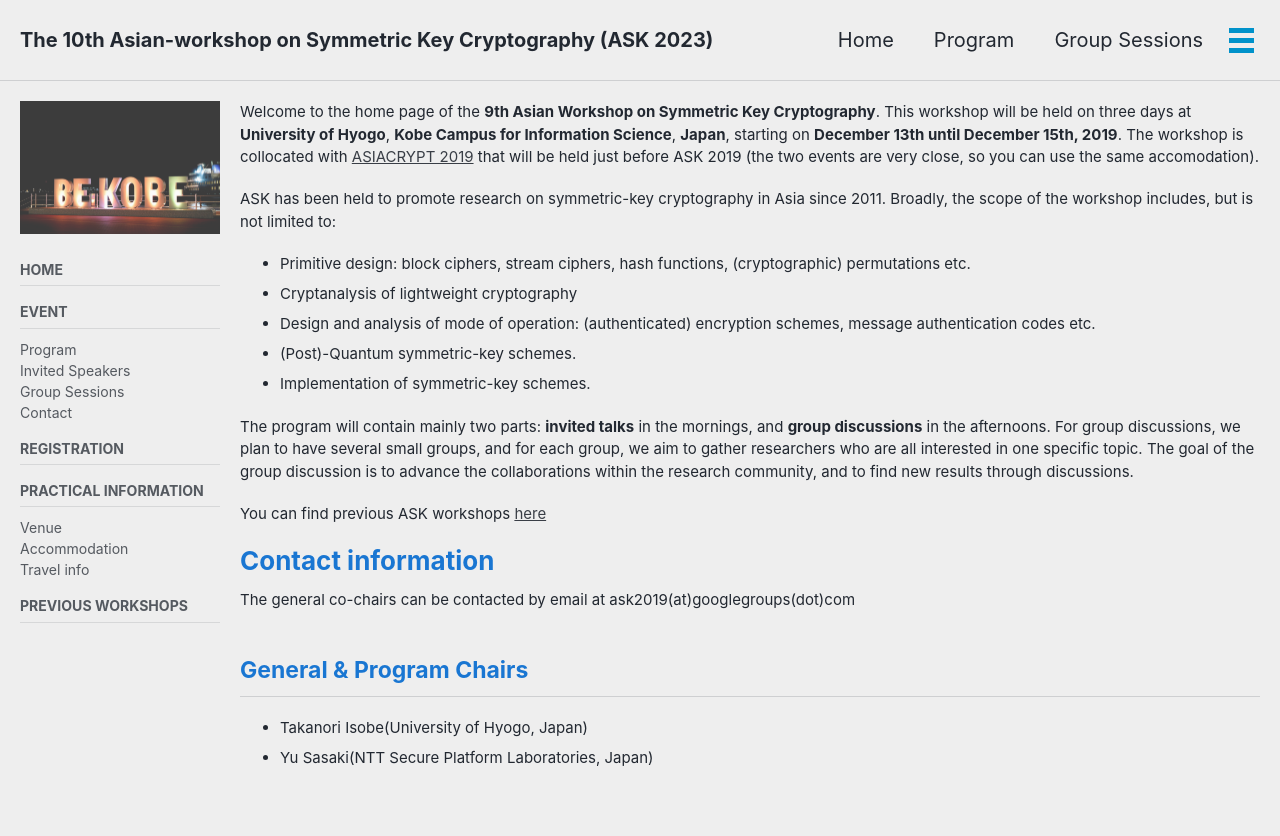
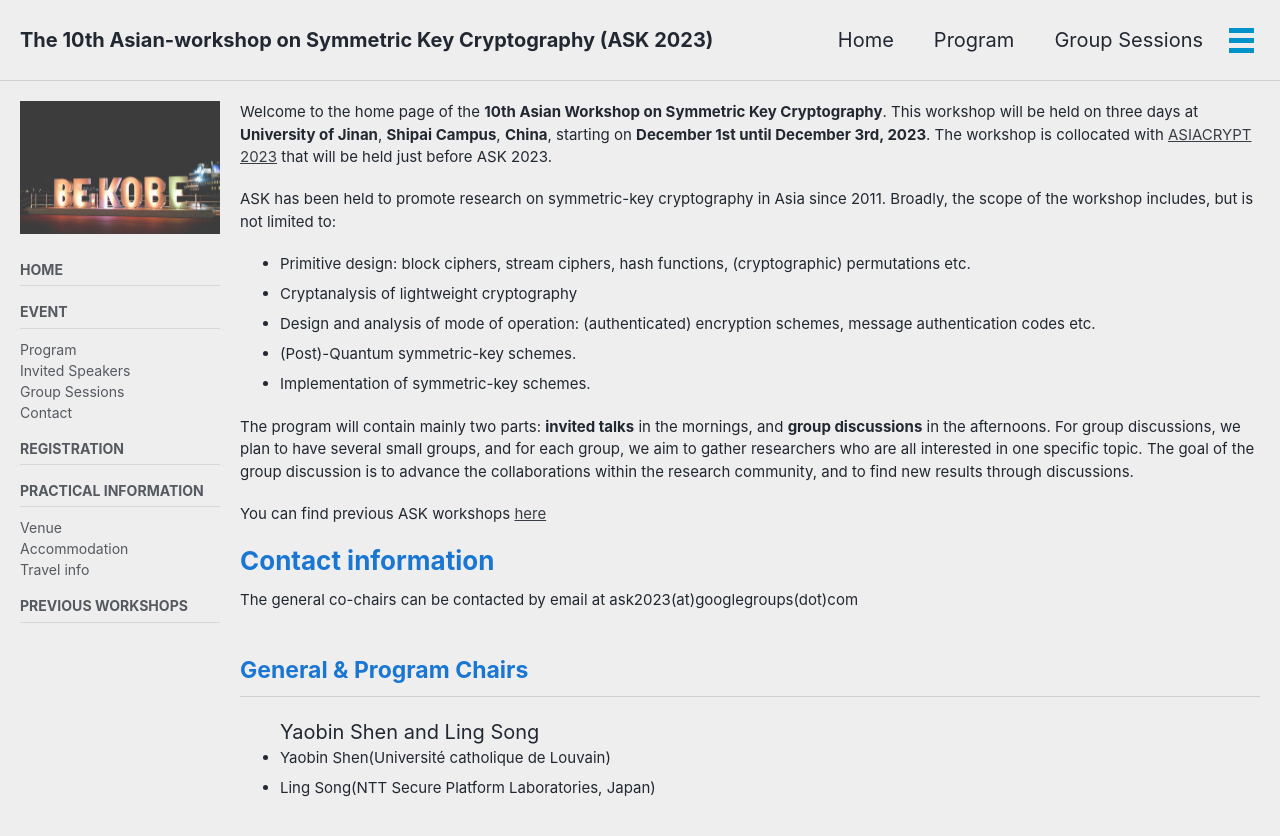
Before and after one commit to cryptanalysisbench/SATbench, a Jekyll site: the page built from index.md, in a window 1280 px wide and 900 px high. Shown: the top 836 px of the window. Built offline with Jekyll 4.4.1, drawn with Linux system fonts in a browser that asks for light colours; cached includes are drawn as plain includes; nearby versions of some CDN libraries.

Commit message:
Update index.md

```diff
--- a/index.md
+++ b/index.md
@@ -9,7 +9,7 @@ sidebar:
     nav: "docs"
 ---
 
-Welcome to the home page of the **9th Asian Workshop on Symmetric Key Cryptography**. This workshop will be held on three days at **University of Hyogo**, **Kobe Campus for Information Science**, **Japan**, starting on **December 13th until December 15th, 2019**. The workshop is collocated with [ASIACRYPT 2019](https://asiacrypt.iacr.org/2019/) that will be held just before ASK 2019 (the two events are very close, so you can use the same accomodation).
+Welcome to the home page of the **10th Asian Workshop on Symmetric Key Cryptography**. This workshop will be held on three days at **University of Jinan**, **Shipai Campus**, **China**, starting on **December 1st until December 3rd, 2023**. The workshop is collocated with [ASIACRYPT 2023](https://asiacrypt.iacr.org/2023/) that will be held just before ASK 2023.
 
 ASK has been held to promote research on symmetric-key cryptography in Asia since 2011. Broadly, the scope of the workshop includes, but is not limited to:
 
@@ -26,10 +26,10 @@ You can find previous ASK workshops [here](https://askworkshop.github.io/ask/)
 
 # Contact information
 
-The general co-chairs can be contacted by email at ask2019(at)googlegroups(dot)com
+The general co-chairs can be contacted by email at ask2023(at)googlegroups(dot)com
 
 ## General & Program Chairs
-<ul>
-<li>Takanori Isobe(University of Hyogo, Japan)</li>
-<li>Yu Sasaki(NTT Secure Platform Laboratories, Japan)</li>
+<ul> Yaobin Shen and Ling Song
+<li>Yaobin Shen(Université catholique de Louvain)</li>
+<li>Ling Song(NTT Secure Platform Laboratories, Japan)</li>
 </ul>
```
